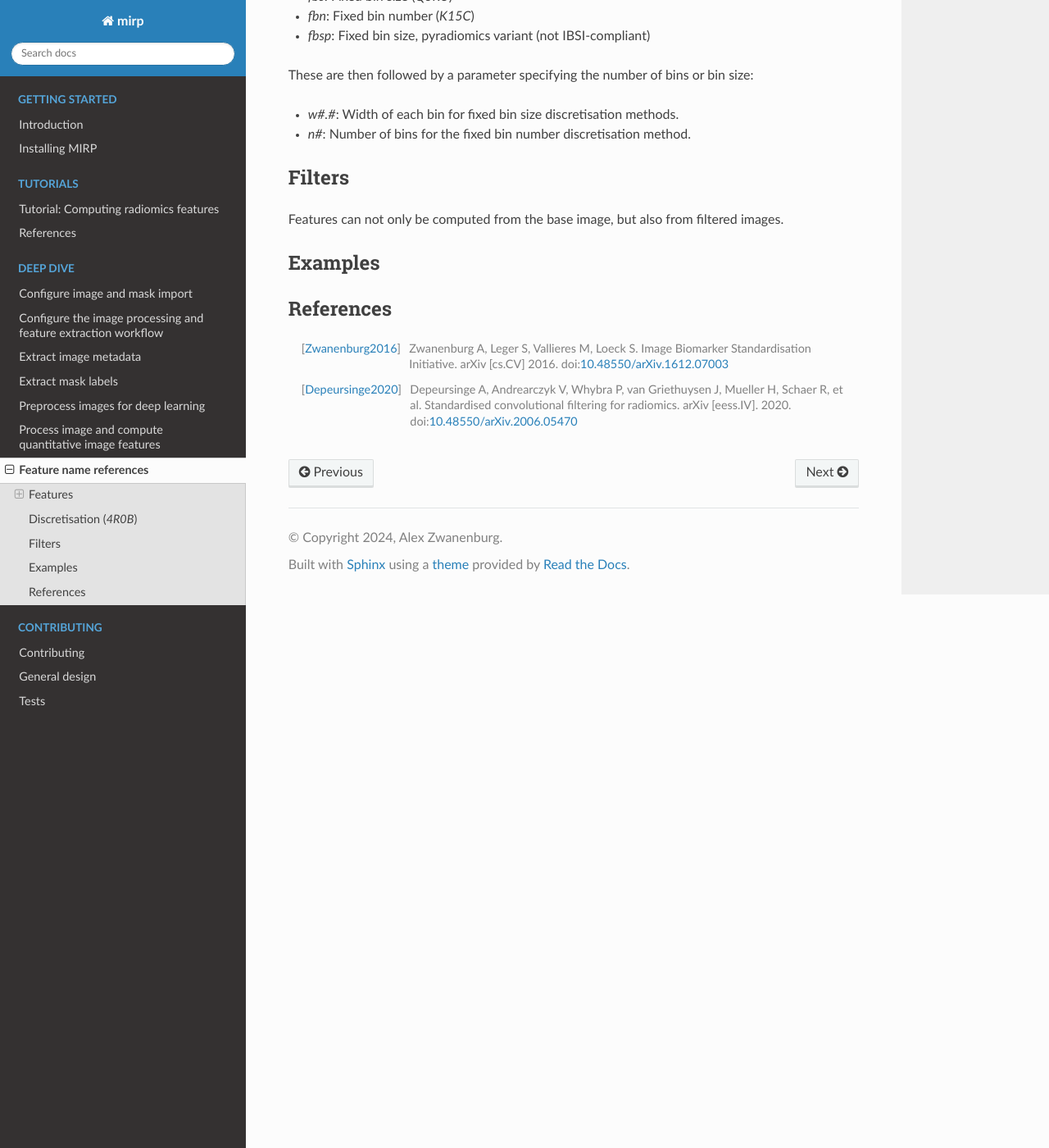
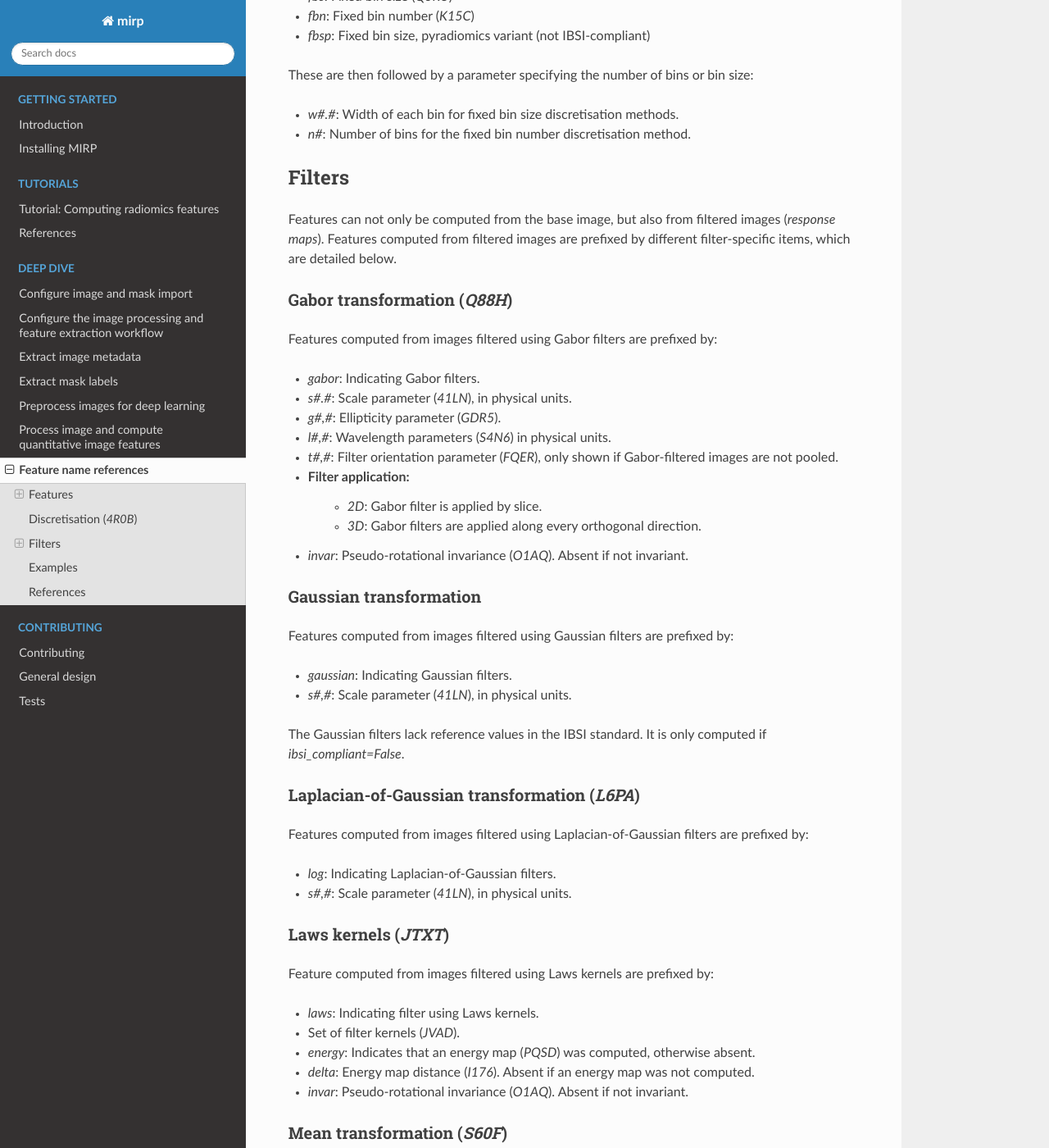
Before and after one commit to oncoray/mirp, a Sphinx documentation site: the page built from docs_source/source/features_names.rst, in a window 1280 px wide and 1400 px high, scrolled down 8638 px. Shown: the whole window at 82% size. Built offline with Sphinx 7.4.7 and the Read the Docs theme 2.0.0, drawn with Linux system fonts in a browser that asks for light colours; pages that are not in the unit, such as notebooks, are missing from menus; some of the changed text lies outside the part shown.

Commit message:
Added some filter descriptors #85

```diff
--- a/docs_source/source/features_names.rst
+++ b/docs_source/source/features_names.rst
@@ -353,9 +353,69 @@ These are then followed by a parameter specifying the number of bins or bin size
 Filters
 -------
 
-Features can not only be computed from the base image, but also from filtered images.
+Features can not only be computed from the base image, but also from filtered images (*response maps*). Features
+computed from filtered images are prefixed by different filter-specific items, which are detailed below.
 
+Gabor transformation (`Q88H`)
+^^^^^^^^^^^^^^^^^^^^^^^^^^^^^
 
+Features computed from images filtered using Gabor filters are prefixed by:
+
+* `gabor`: Indicating Gabor filters.
+* `s#.#`:  Scale parameter (`41LN`), in physical units.
+* `g#,#`: Ellipticity parameter (`GDR5`).
+* `l#,#`: Wavelength parameters (`S4N6`) in physical units.
+* `t#,#`: Filter orientation parameter (`FQER`), only shown if Gabor-filtered images are not pooled.
+* Filter application:
+    * `2D`: Gabor filter is applied by slice.
+    * `3D`: Gabor filters are applied along every orthogonal direction.
+* `invar`: Pseudo-rotational invariance (`O1AQ`). Absent if not invariant.
+
+Gaussian transformation
+^^^^^^^^^^^^^^^^^^^^^^^
+
+Features computed from images filtered using Gaussian filters are prefixed by:
+
+* `gaussian`: Indicating Gaussian filters.
+* `s#,#`: Scale parameter (`41LN`), in physical units.
+
+The Gaussian filters lack reference values in the IBSI standard. It is only computed if `ibsi_compliant=False`.
+
+Laplacian-of-Gaussian transformation (`L6PA`)
+^^^^^^^^^^^^^^^^^^^^^^^^^^^^^^^^^^^^^^^^^^^^^
+
+Features computed from images filtered using Laplacian-of-Gaussian filters are prefixed by:
+
+* `log`: Indicating Laplacian-of-Gaussian filters.
+* `s#,#`: Scale parameter (`41LN`), in physical units.
+
+Laws kernels (`JTXT`)
+^^^^^^^^^^^^^^^^^^^^^
+
+Feature computed from images filtered using Laws kernels are prefixed by:
+
+* `laws`: Indicating filter using Laws kernels.
+* Set of filter kernels (`JVAD`).
+* `energy`: Indicates that an energy map (`PQSD`) was computed, otherwise absent.
+* `delta`: Energy map distance (`I176`). Absent if an energy map was not computed.
+* `invar`: Pseudo-rotational invariance (`O1AQ`). Absent if not invariant.
+
+Mean transformation (`S60F`)
+^^^^^^^^^^^^^^^^^^^^^^^^^^^^
+
+Features computed from images filtered using mean filters are prefixed by:
+
+* `mean`: Indicating mean filters.
+* `d#`: Filter support (`YNOF`)
+
+Non-separable wavelets (`LODD`)
+^^^^^^^^^^^^^^^^^^^^^^^^^^^^^^^
+
+Features computed from images filtered using non-separable wavelets are prefixed by:
+
+* `wavelet`: Indicating wavelet fil
+* Wavelet family (`389V`),
+* `level#`: Wavelet decomposition filter (`GCEK`)
 
 Examples
 --------
```
